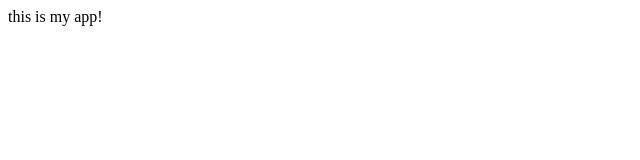
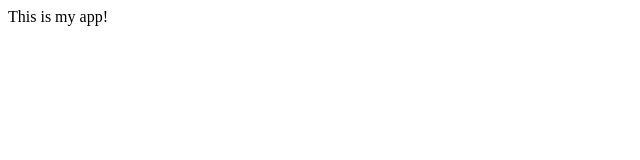
Before and after one commit to wilbertvb/myapp, a plain HTML site: page index.html in a window 1280 px wide. Shown: the full height of the page, 0-640 px from the left. Drawn offline with Linux system fonts and the light colour scheme.

Commit message:
test6 ignore

```diff
--- a/app.js
+++ b/app.js
@@ -1 +1 @@
-console.log('Hello');
+console.log('Hello1');
--- a/index.html
+++ b/index.html
@@ -3,6 +3,6 @@
 		<title>myapp</title>
 	</head>
 	<body>
-		this is my app!
+		This is my app!
 	</body>
 </html>
```
